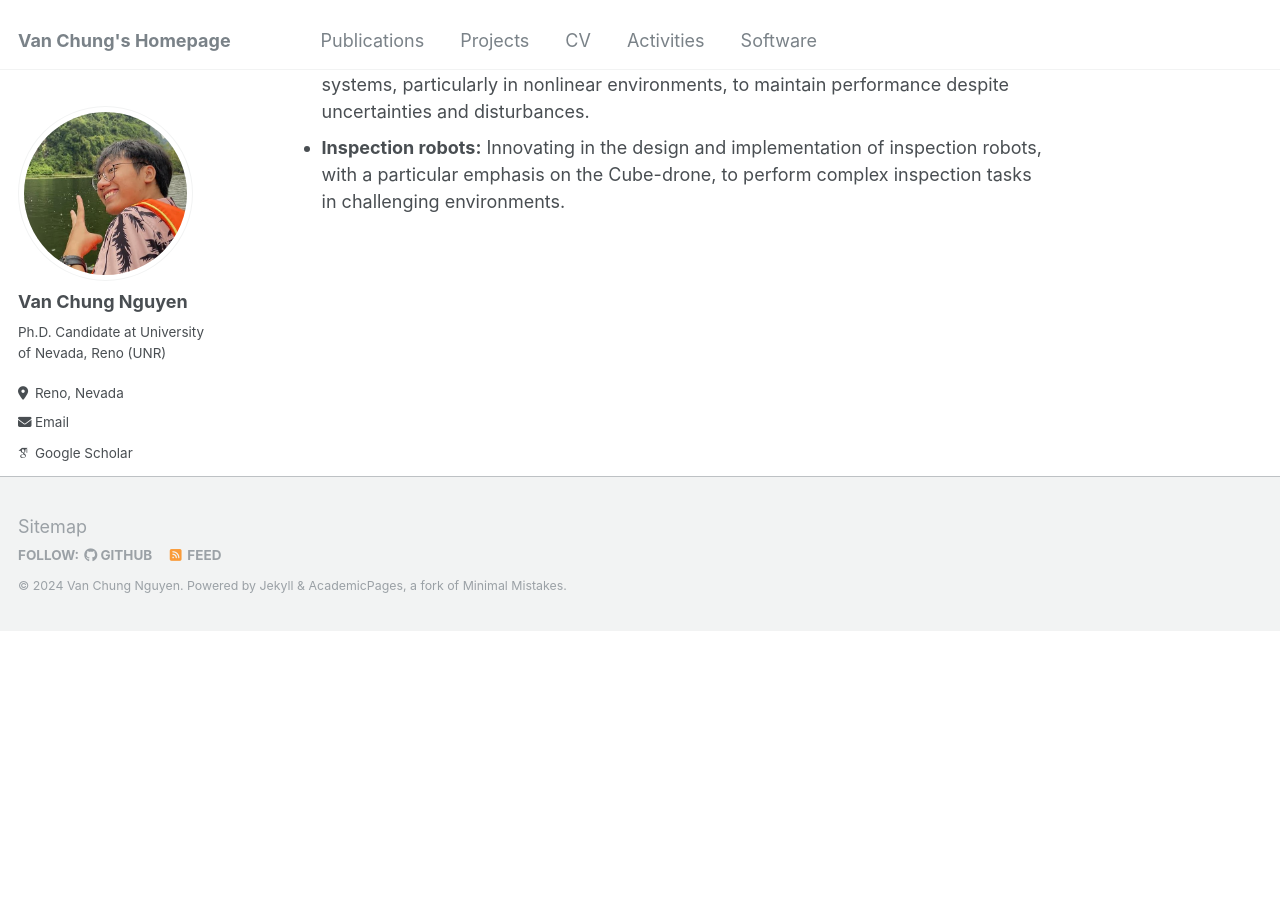
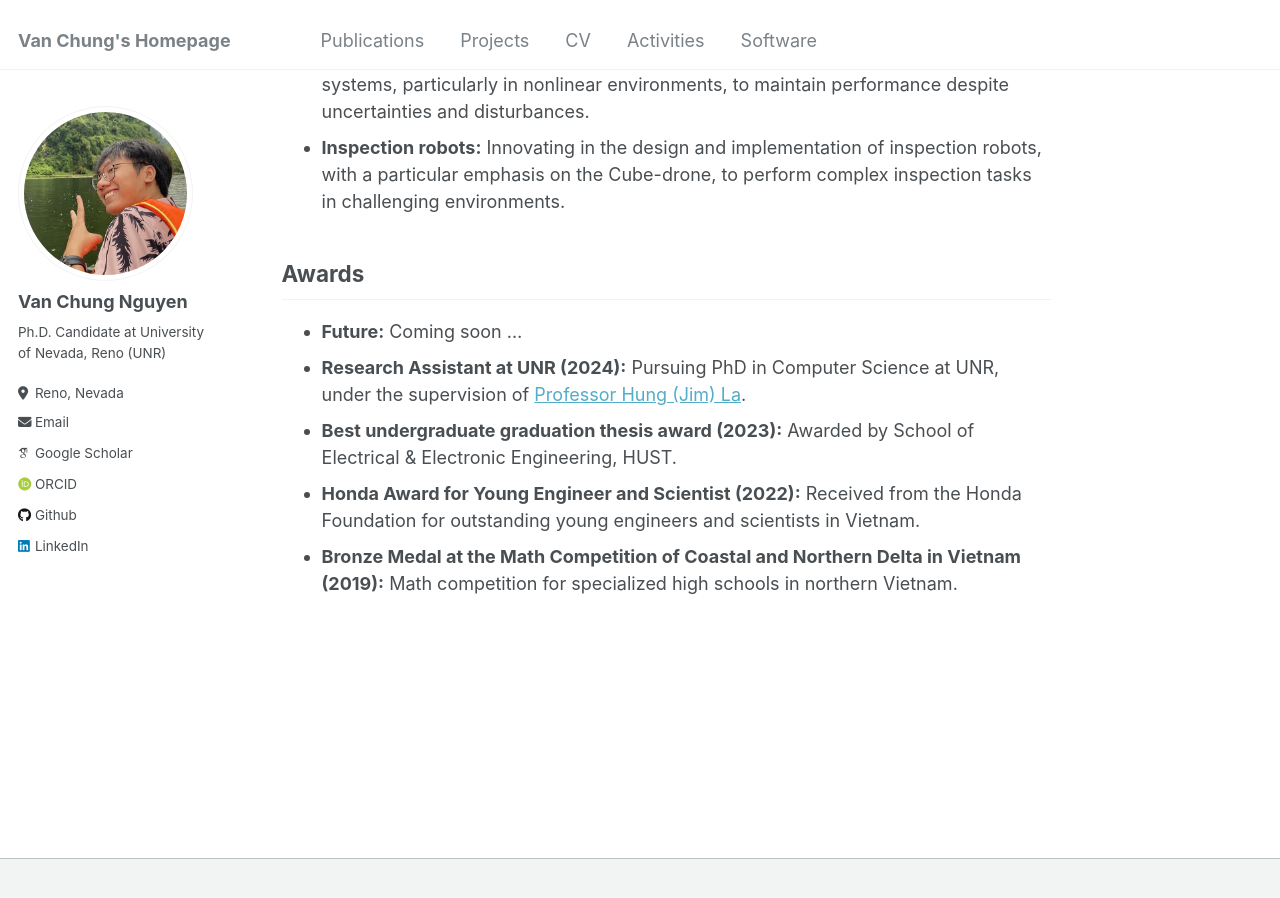
Before and after one commit to VanChung-Nguyen/VanChung-Nguyen.com, a Jekyll site: the page built from _pages/about.md, in a window 1280 px wide and 900 px high, scrolled down 602 px. Built offline with Jekyll 4.4.1, drawn with Linux system fonts in a browser that asks for light colours; some web fonts are replaced; before the commit the page ends 1234 px from its top, so only the background shows below that.

Commit message:
Update about.md

```diff
--- a/_pages/about.md
+++ b/_pages/about.md
@@ -16,3 +16,12 @@
 * **Motion Planning:** Designing computationally efficient planning algorithms that enable robots to navigate and avoid obstacles in dynamic environments, ensuring safety and reliability.
 * **Nonlinear Robust Control:** Focusing on the stability and robustness of control systems, particularly in nonlinear environments, to maintain performance despite uncertainties and disturbances.
 * **Inspection robots:** Innovating in the design and implementation of inspection robots, with a particular emphasis on the Cube-drone, to perform complex inspection tasks in challenging environments.
+
+Awards
+------
+
+* **Future:** Coming soon ...
+* **Research Assistant at UNR (2024):**  Pursuing PhD in Computer Science at UNR, under the supervision of [Professor Hung (Jim) La](https://scholar.google.com/citations?user=uG-wAt0AAAAJ&hl=en).
+* **Best undergraduate graduation thesis award (2023):** Awarded by School of Electrical & Electronic Engineering, HUST.
+* **Honda Award for Young Engineer and Scientist (2022):** Received from the Honda Foundation for outstanding young engineers and scientists in Vietnam.
+* **Bronze Medal at the Math Competition of Coastal and Northern Delta in Vietnam (2019):** Math competition for specialized high schools in northern Vietnam.
```
